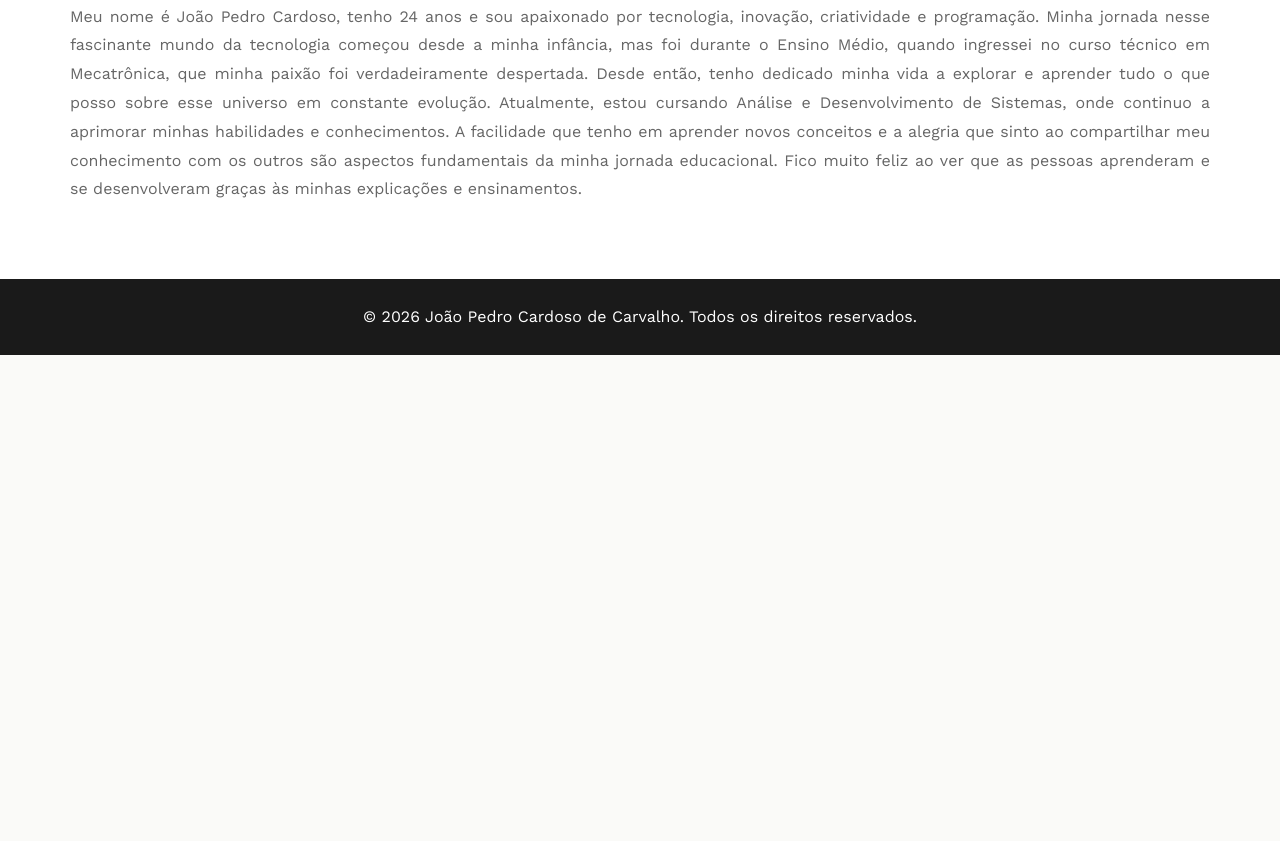
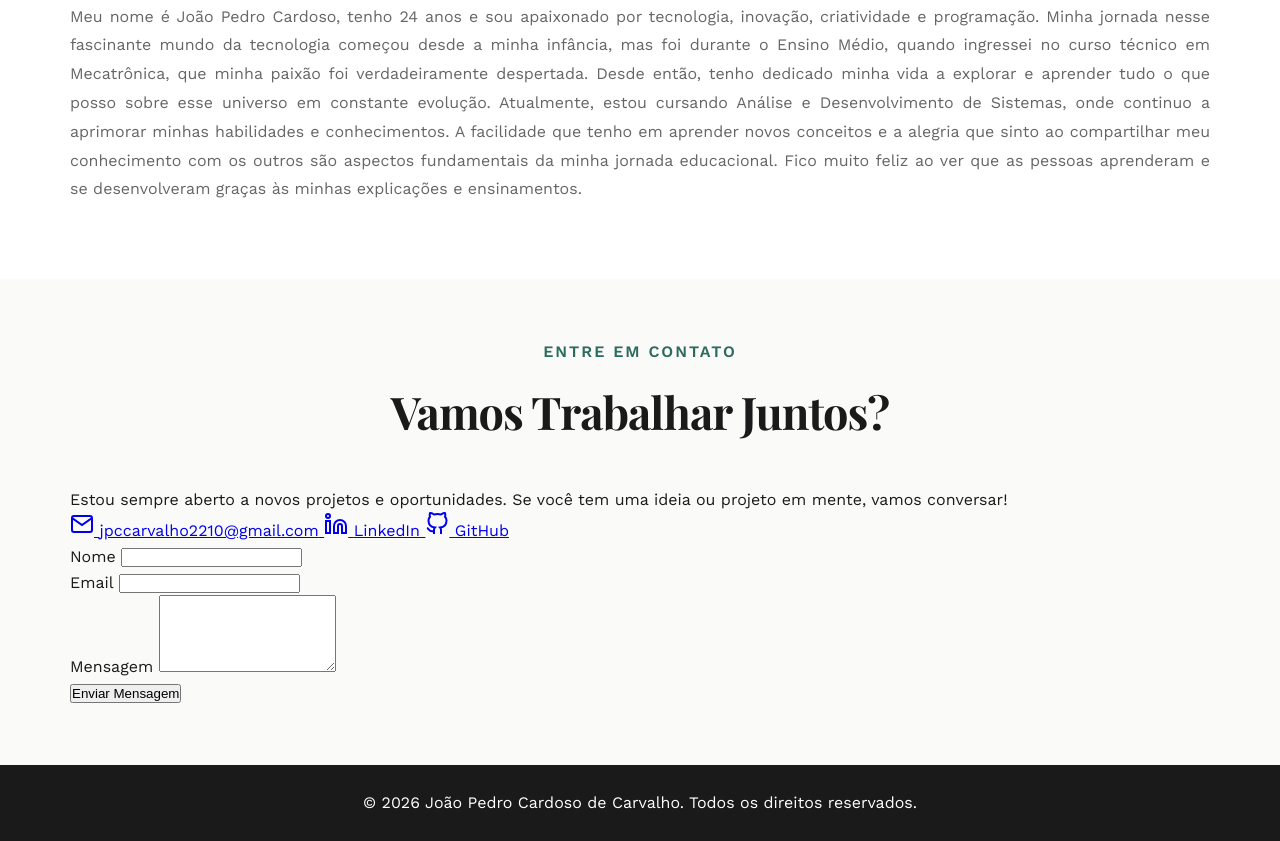
Before and after one commit to jpedr0c/jpedroc.dev, a website: page index.html in a window 1280 px wide. Shown: the part 1005-1846 px from the top of the page. Before the commit the page ends 1360 px from the top, so only its background shows below. Drawn offline with nearby package versions, Linux system fonts and the light colour scheme.

Commit message:
feat: Finalizado HTML da sessão de Contato

```diff
--- a/index.html
+++ b/index.html
@@ -73,6 +73,61 @@
       </div>
     </section>
 
+    <section id="contato" class="contact-section">
+      <div class="container">
+        <div class="section-header">
+          <span class="section-label">Entre em Contato</span>
+          <h2 class="section-title">Vamos Trabalhar Juntos?</h2>
+        </div>
+        <div class="contact-content">
+          <div class="contact-info">
+            <p class="contact-text">
+              Estou sempre aberto a novos projetos e oportunidades.
+              Se você tem uma ideia ou projeto em mente, vamos conversar!
+            </p>
+            <div class="contact-methods">
+              <a href="mailto:jpccarvalho2210@gmail.com" class="contact-method">
+                <svg width="24" height="24" viewBox="0 0 24 24" fill="none" stroke="currentColor" stroke-width="2">
+                  <path d="M4 4h16c1.1 0 2 .9 2 2v12c0 1.1-.9 2-2 2H4c-1.1 0-2-.9-2-2V6c0-1.1.9-2 2-2z"></path>
+                  <polyline points="22,6 12,13 2,6"></polyline>
+                </svg>
+                <span>jpccarvalho2210@gmail.com</span>
+              </a>
+              <a href="https://linkedin.com/jpedroc" target="_blank" class="contact-method">
+                <svg width="24" height="24" viewBox="0 0 24 24" fill="none" stroke="currentColor" stroke-width="2">
+                  <path d="M16 8a6 6 0 0 1 6 6v7h-4v-7a2 2 0 0 0-2-2 2 2 0 0 0-2 2v7h-4v-7a6 6 0 0 1 6-6z"></path>
+                  <rect x="2" y="9" width="4" height="12"></rect>
+                  <circle cx="4" cy="4" r="2"></circle>
+                </svg>
+                <span>LinkedIn</span>
+              </a>
+              <a href="https://github.com/jpedr0c" target="_blank" class="contact-method">
+                <svg width="24" height="24" viewBox="0 0 24 24" fill="none" stroke="currentColor" stroke-width="2">
+                  <path d="M9 19c-5 1.5-5-2.5-7-3m14 6v-3.87a3.37 3.37 0 0 0-.94-2.61c3.14-.35 6.44-1.54 6.44-7A5.44 5.44 0 0 0 20 4.77 5.07 5.07 0 0 0 19.91 1S18.73.65 16 2.48a13.38 13.38 0 0 0-7 0C6.27.65 5.09 1 5.09 1A5.07 5.07 0 0 0 5 4.77a5.44 5.44 0 0 0-1.5 3.78c0 5.42 3.3 6.61 6.44 7A3.37 3.37 0 0 0 9 18.13V22"></path>
+                </svg>
+                <span>GitHub</span>
+              </a>
+            </div>
+          </div>
+          <form class="contact-form">
+            <div class="form-group">
+              <label for="name">Nome</label>
+              <input type="text" id="name" name="name" required>
+            </div>
+            <div class="form-group">
+              <label for="email">Email</label>
+              <input type="email" id="email" name="email" required>
+            </div>
+            <div class="form-group">
+              <label for="message">Mensagem</label>
+              <textarea id="message" name="message" rows="5" required></textarea>
+            </div>
+            <button type="submit" class="btn-submit">Enviar Mensagem</button>
+          </form>
+        </div>
+      </div>
+    </section>
+
   </main>
 
   <footer class="main-footer">
```
